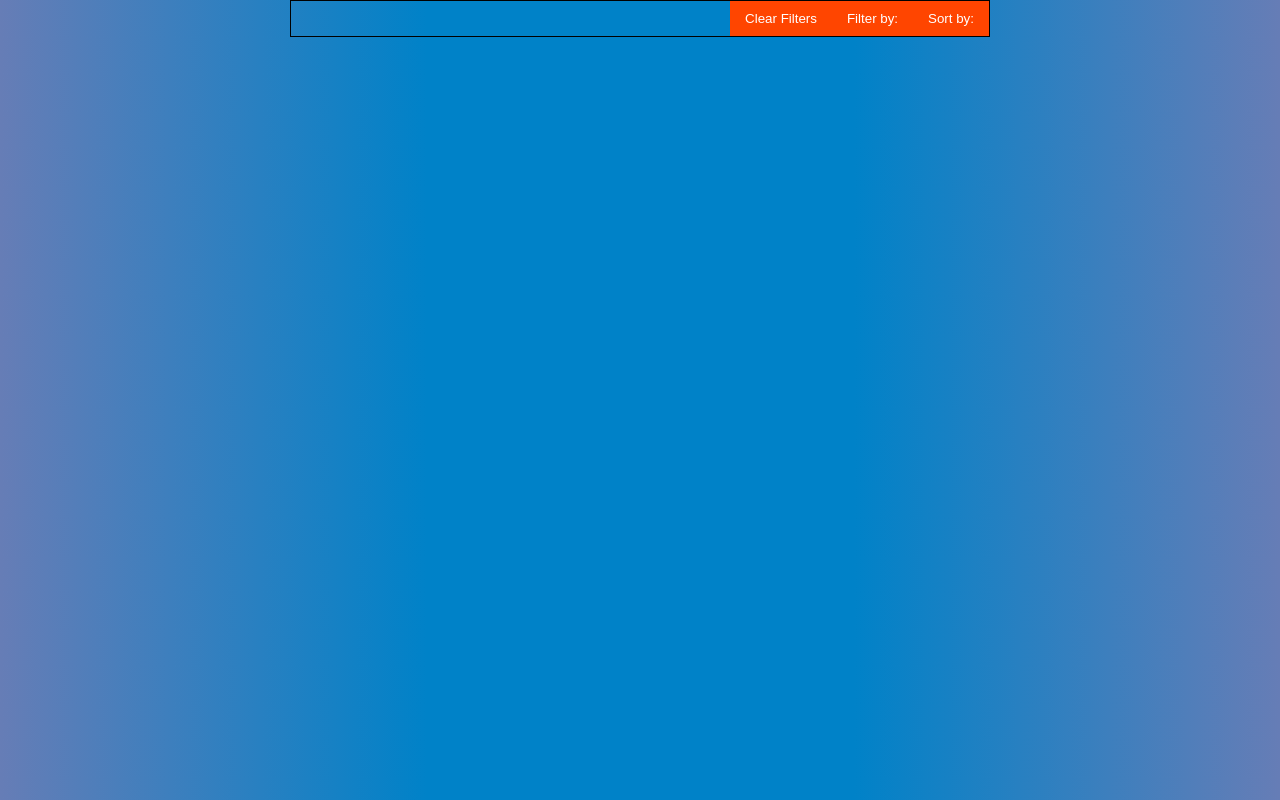
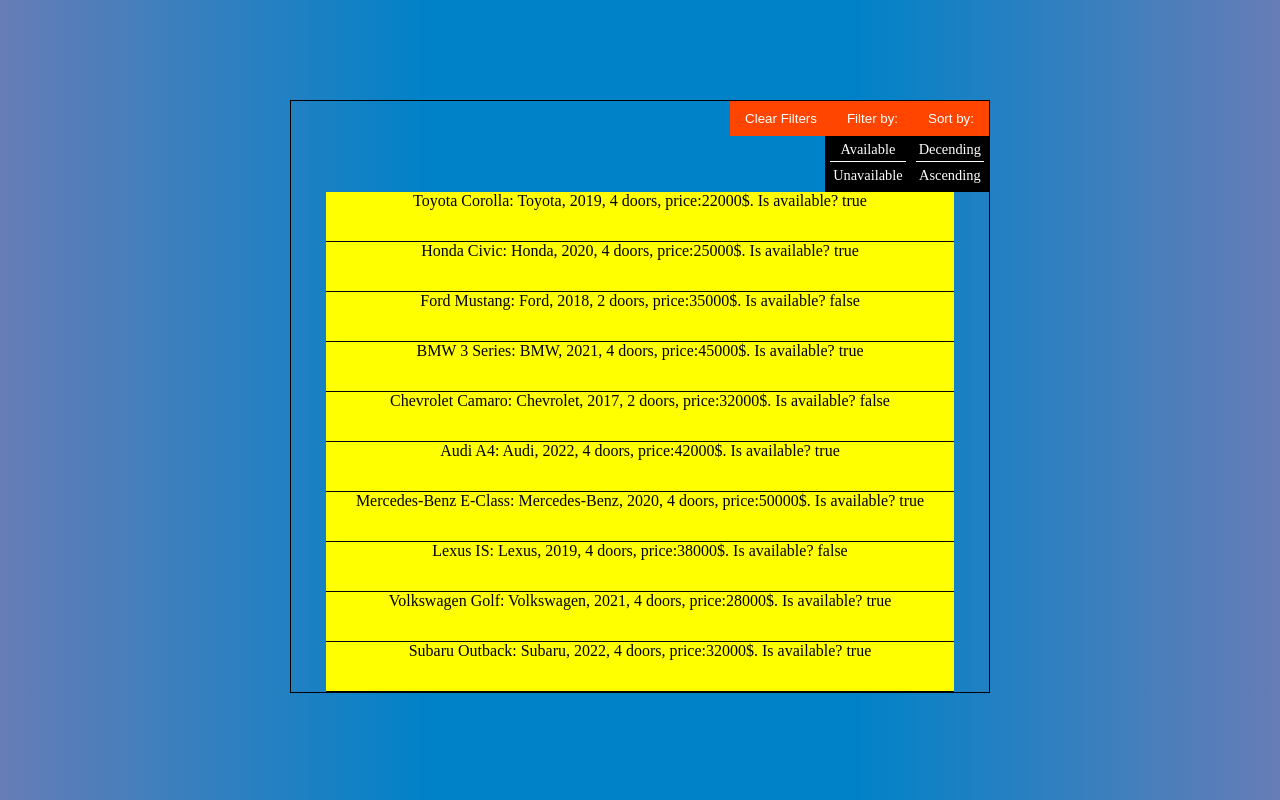
Before and after one commit to MarioMilosevic/Cars-Shopping-Cart, a website built with Vite: page index.html in a window 1280 px wide. Built offline with nearby package versions, Linux system fonts and the light colour scheme.

Commit message:
Add cars to div

```diff
--- a/constants.js
+++ b/constants.js
@@ -1,4 +1,6 @@
-const cars = [
+'use strict'
+
+export const cars = [
   {
     id: 1,
     name: "Toyota Corolla",
@@ -90,3 +92,13 @@
     available: true,
   },
 ];
+
+export function data(){
+  const root = document.querySelector('#app')
+  const clearBtn = document.querySelector('.clearBtn')
+  const filterBtn = document.querySelector(".filterBtn");
+  const sortBtn = document.querySelector(".sortBtn");
+  return {
+    root, clearBtn, filterBtn, sortBtn
+  }
+}
--- /dev/null
+++ b/helpers.js
@@ -0,0 +1,10 @@
+'use strict'
+
+export const displayCars = (root, arr) => {
+    arr.forEach(el => {
+       const carDiv = document.createElement('div')
+       carDiv.classList.add('car')
+       carDiv.textContent = `${el.name}: ${el.brand}, ${el.manufacturedYear}, ${el.doors} doors, price:${el.price}$. Is available? ${el.available}`
+       root.appendChild(carDiv)
+    });
+}
--- a/index.html
+++ b/index.html
@@ -9,7 +9,7 @@
   <body>
     <div id="app">
       <div class="dropDownMenu">
-        <button>Clear Filters</button>
+        <button class="clearBtn">Clear Filters</button>
         <button class="filterBtn">Filter by:</button>
         <button class="sortBtn">Sort by:</button>
       </div>
@@ -19,8 +19,8 @@
             <div class="unavailable">Unavailable</div>
           </div>
           <div class="sortOptions">
-            <div class="highest">Price: Highest to lowest</div>
-            <div class="lowest">Price: Lowest to highest</div>
+            <div class="decending">Decending</div>
+            <div class="ascending">Ascending</div>
           </div>
         </div>
     </div>
--- /dev/null
+++ b/main.js
@@ -0,0 +1,7 @@
+'use strict'
+import { displayCars } from "./helpers"
+import { data } from "./constants"
+import { cars } from "./constants"
+
+console.log(cars);
+displayCars(app, cars)
--- a/style.css
+++ b/style.css
@@ -25,16 +25,20 @@
 }
 
 #app {
+  margin-top: 100px;
   border: 1px solid black;
-  display: flex;
+  /* display: flex;
   flex-direction: column;
-  justify-content: center;
+  justify-content: flex-start; */
   align-items: flex-end;
   width: 700px;
+  min-height: 300px;
 }
 
 .dropDownMenu {
   display: flex;
+  justify-content: flex-end;
+  align-items: center;
 }
 .dropDownMenu button {
   background-color: orangered;
@@ -44,47 +48,48 @@
   cursor: pointer;
 }
 
-.filterBtn:hover .options .filterOptions {
-  display: block;
-}
+
 
 .options {
   display: flex;
   position: relative;
   justify-content: flex-end;
-  background-color: hsl(0, 0%, 95%);
   min-width: 100px;
-  box-shadow: 2px 2px 5px hsla(0, 0%, 0%, 0.8);
 }
 
 .filterOptions,
 .sortOptions {
   padding: 5px;
-  position: absolute;
+  /* position: absolute; */
   color: white;
+  font-size: 0.9rem;
+  text-align: center;
   background-color: black;
-  display: none;
+  /* display: none; */
 }
 
-.filterOptions {
-  top: 100%;
-  left: -60%;
-}
+
 
 .available,
-.highest {
+.decending {
   border-bottom: 1px solid white;
   margin-bottom: 5px;
   padding: 3px;
 }
 .unavailable,
 .available,
-.highest,
-.lowest {
+.decending,
+.ascending {
   padding: 0px 3px 3px 3px;
   cursor: pointer;
 }
-.sortOptions {
-  top: 100%;
-  left: 28%;
+
+
+.car {
+  margin: 0 auto;
+  background-color: yellow;
+  width:90%;
+  border-bottom: 1px solid black;
+  height: 50px;
+  text-align: center;
 }
```
